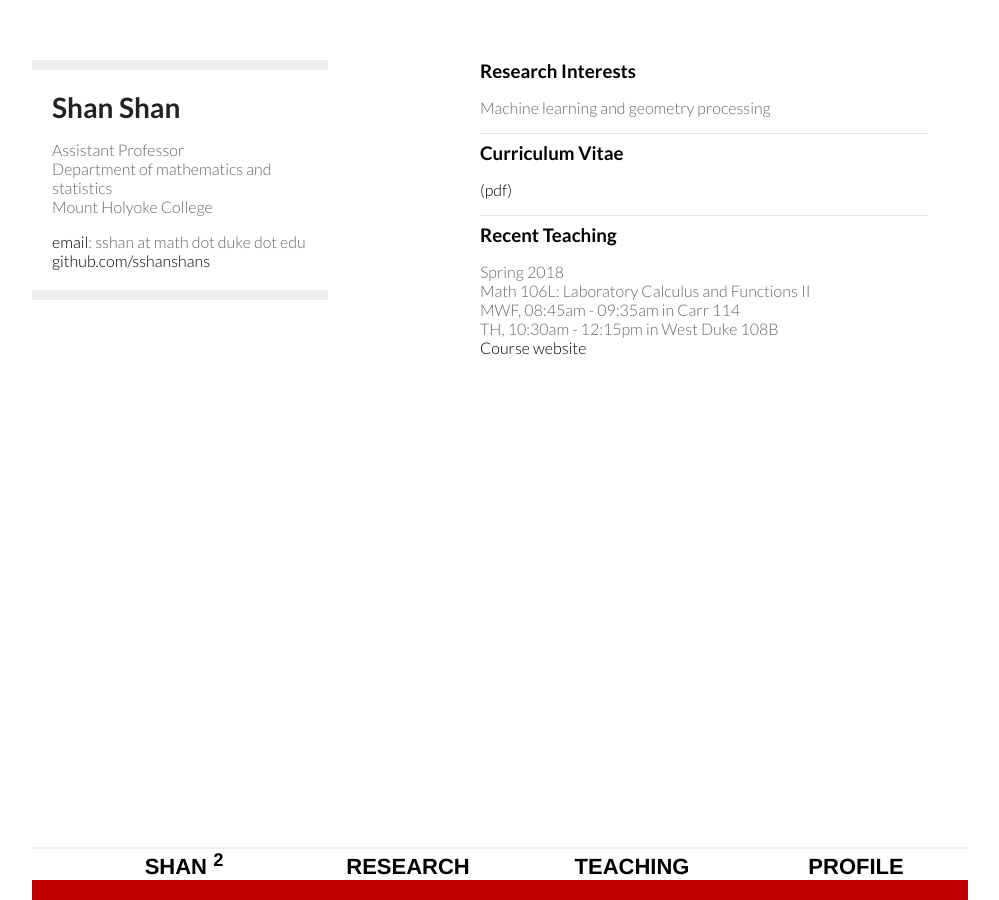
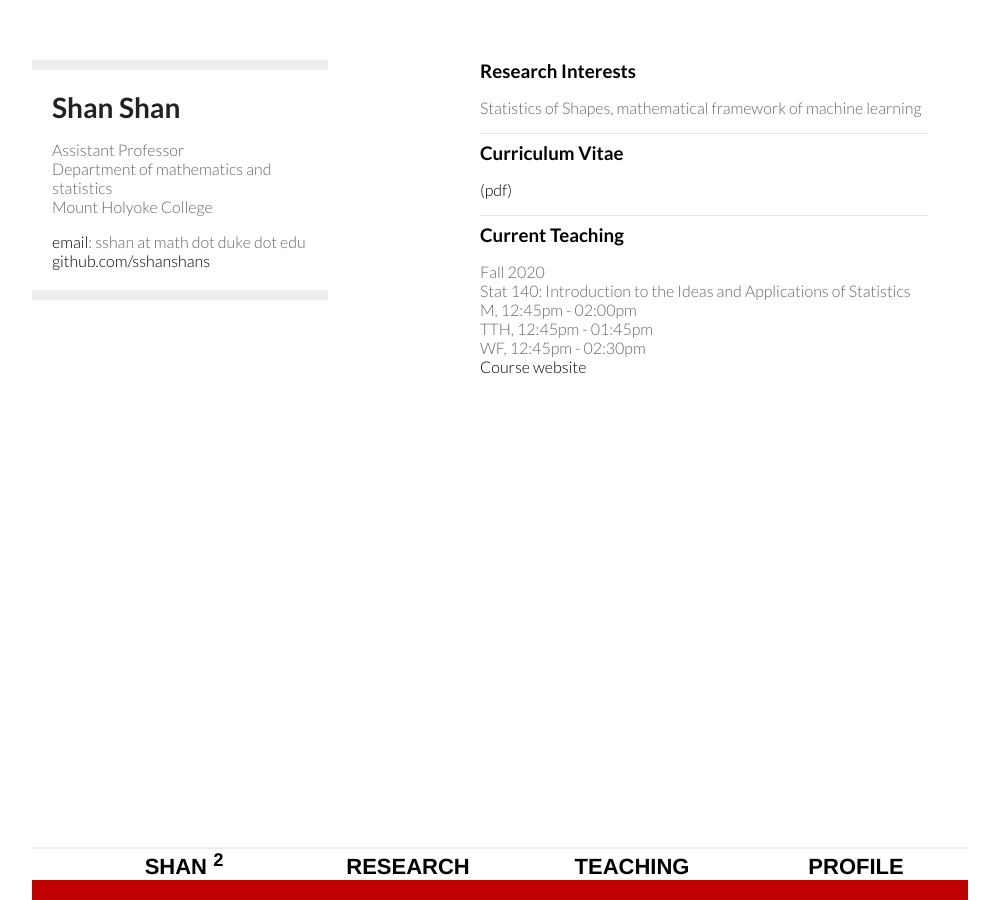
Before and after one commit to sshanshans/sshanshans.github.io, a Jekyll site: the page built from index.md, in a window 1280 px wide. Shown: the whole page, without its empty margins (160-1159 px from the left). Built offline with Jekyll 4.4.1, drawn with Linux system fonts in a browser that asks for light colours.

Commit message:
EHN: update new course info

```diff
--- a/index.md
+++ b/index.md
@@ -5,16 +5,17 @@ description: personal webpage
 ---
 
 ### Research Interests
-Machine learning and geometry processing
+Statistics of Shapes, mathematical framework of machine learning
 <hr />
 
 ### Curriculum Vitae
 [(pdf)](../CV/cv.pdf)
 <hr />
 
-### Recent Teaching
-Spring 2018  <br />
-Math 106L: Laboratory Calculus and Functions II <br />
-MWF, 08:45am - 09:35am in Carr 114 <br />
-TH, 10:30am - 12:15pm in West Duke 108B <br />
-[Course website](https://sshanshans.github.io/math106/)
+### Current Teaching
+Fall 2020  <br />
+Stat 140: Introduction to the Ideas and Applications of Statistics <br />
+M, 12:45pm - 02:00pm <br />
+TTH, 12:45pm - 01:45pm <br />
+WF, 12:45pm - 02:30pm <br />
+[Course website](https://sshanshans.github.io/stat140/)
```
